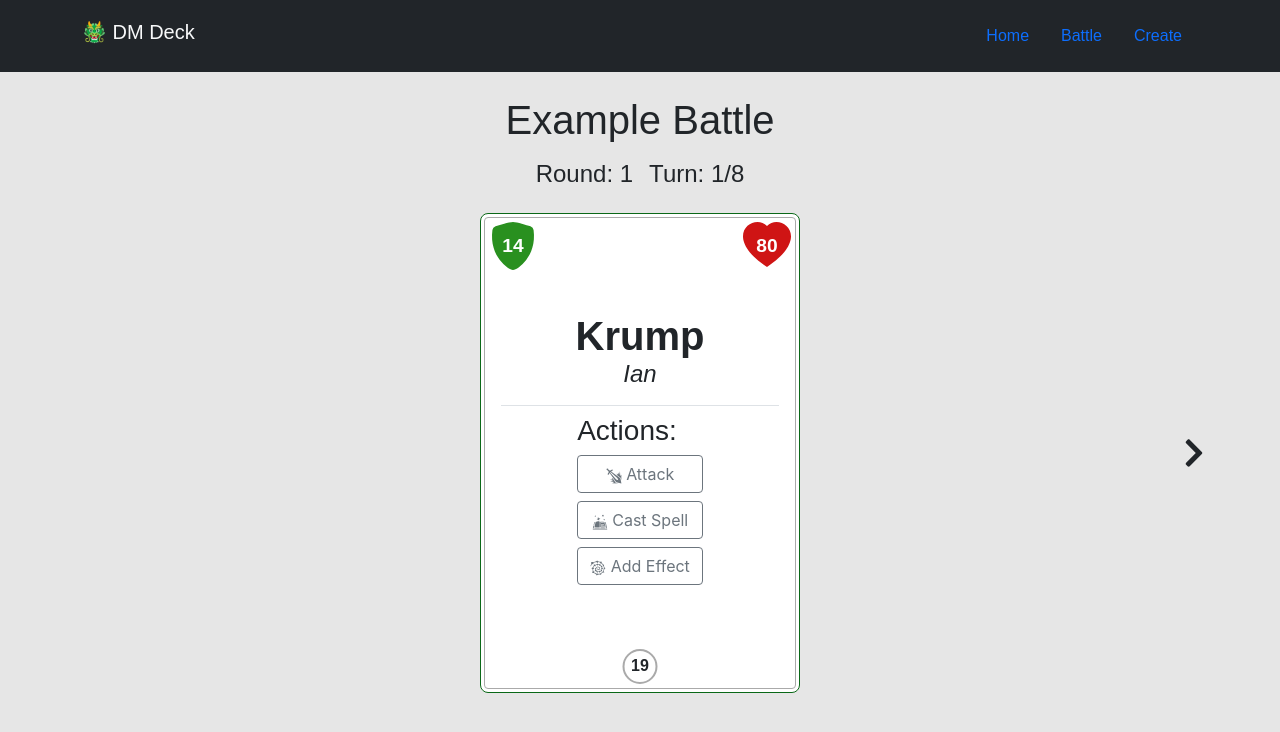
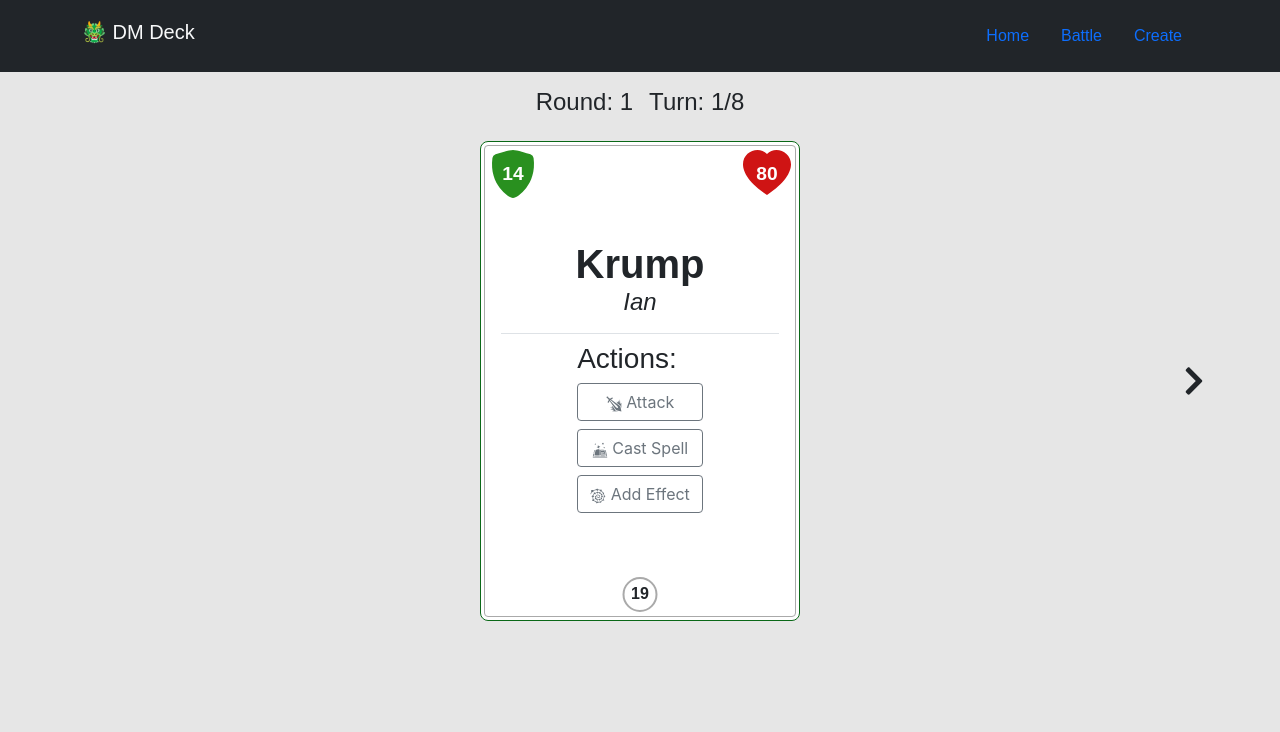
Before and after one commit to awidener3/dm-deck, a React (Create React App) app in the folder client/: page /dm-deck/battle in a window 1280 px wide. Shown: the top 732 px of the page. Built offline with nearby package versions, Linux system fonts and the light colour scheme; no server answers; a web font is replaced by a local one.

Commit message:
Fixed z-index issue with chevrons colliding with cards

```diff
--- a/client/src/App.scss
+++ b/client/src/App.scss
@@ -40,7 +40,7 @@
 .activeCard {
 	left: 50%;
 	transform: translateX(-50%);
-	z-index: 1000;
+	z-index: 99;
 }
 
 .nextCard {
--- a/client/src/pages/Battle.jsx
+++ b/client/src/pages/Battle.jsx
@@ -160,11 +160,10 @@
 	};
 
 	return (
-		<div className="battle-container p-4 d-flex flex-column justify-content-center align-items-center container">
-			<h1>Example Battle</h1>
+		<div className="battle-container p-3 d-flex flex-column justify-content-center align-items-center container">
 			<div className="battle-stats d-flex">
-				<h4 className="battle-stat m-2">Round: {round}</h4>
-				<h4 className="battle-stat m-2">
+				<h4 className="battle-stat mx-2">Round: {round}</h4>
+				<h4 className="battle-stat mx-2">
 					Turn: {turn}/{sortedData.length}
 				</h4>
 			</div>
```
